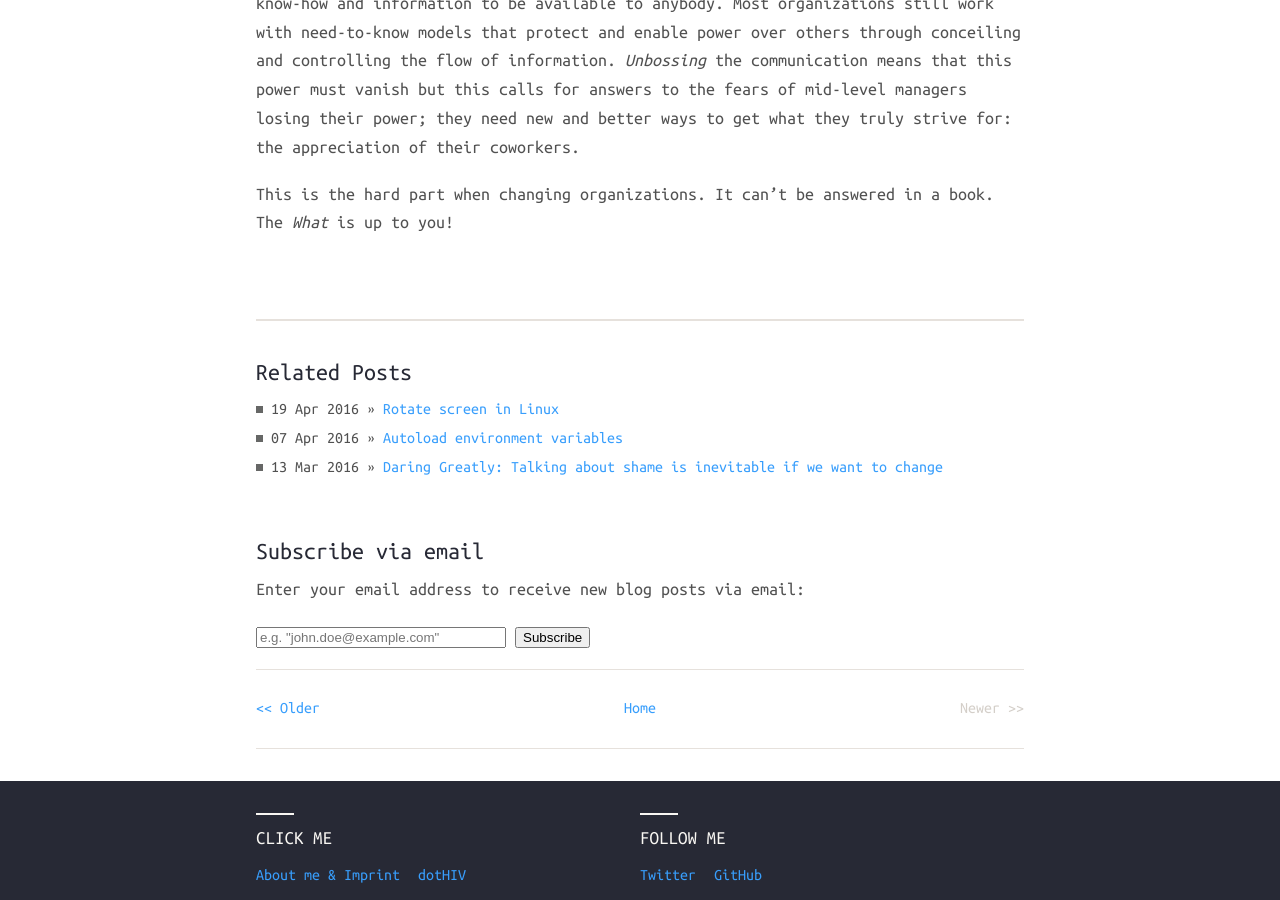
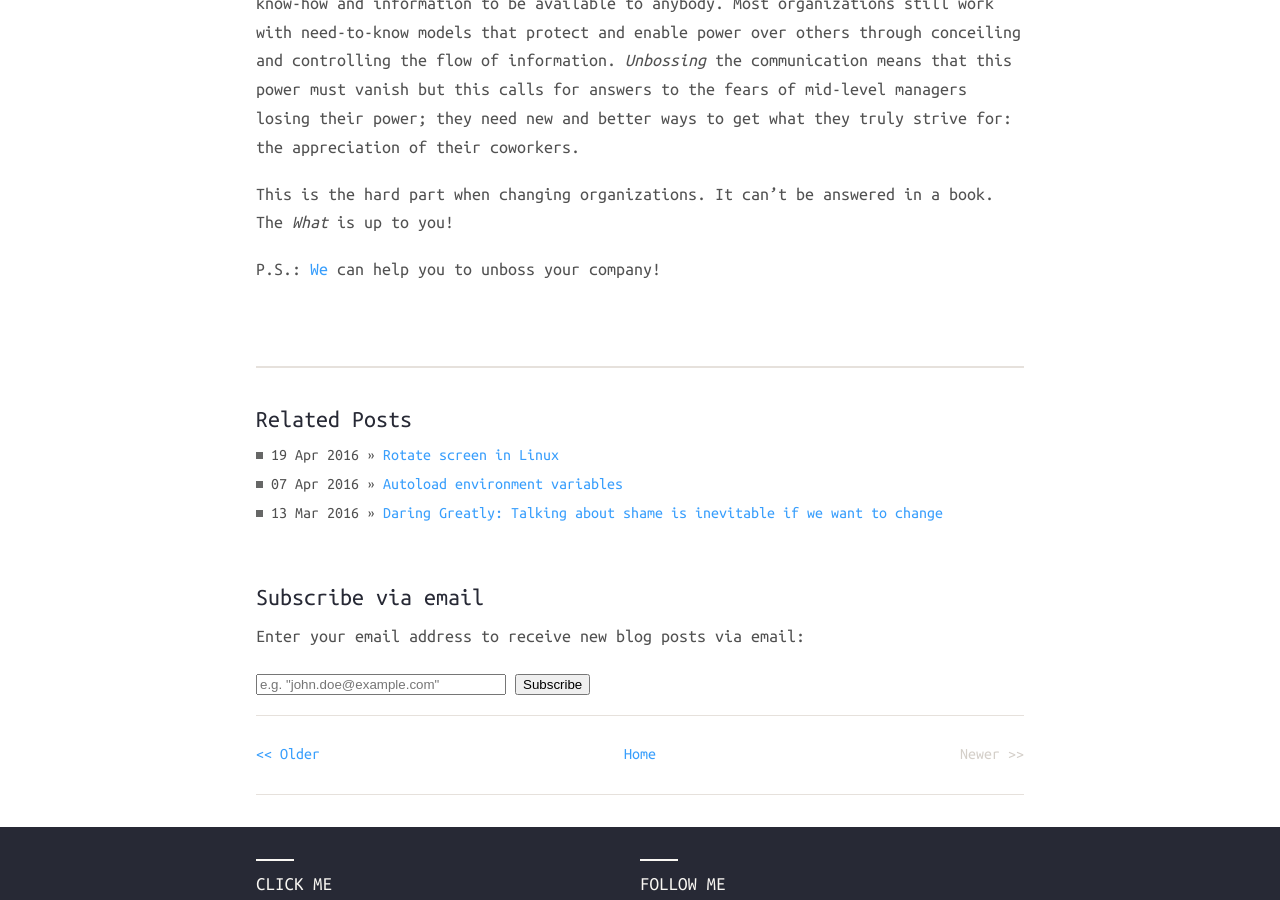
Before and after one commit to coderbyheart/blog, a Jekyll site: the page built from _posts/2016-06-10-unboss.md, in a window 1280 px wide and 900 px high, scrolled down 1638 px. Built offline with Jekyll 4.4.1, drawn with Linux system fonts in a browser that asks for light colours; nearby versions of some CDN libraries; comment, search, counter and statistics services are not loaded.

Commit message:
Add P.S.

```diff
--- a/_posts/2016-06-10-unboss.md
+++ b/_posts/2016-06-10-unboss.md
@@ -54,6 +54,9 @@
 This is the hard part when changing organizations. It can't be answered in a
 book. The _What_ is up to you!
 
-[1]: http://unboss.com
+P.S.: [We][RH] can help you to unboss your company!
+
+[1]: http://unboss.com/
 [2]: https://twitter.com/kolind
 [3]: https://twitter.com/boetter
+[RH]: http://www.resourceful-humans.com/
```
